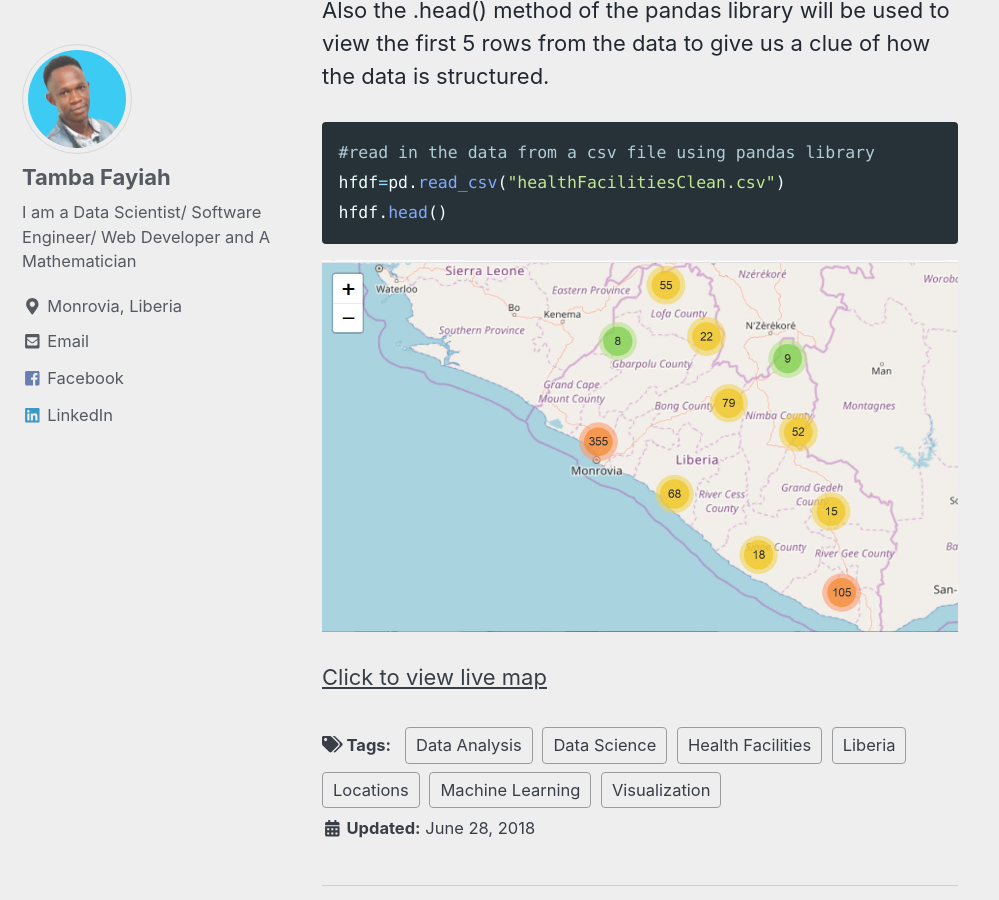
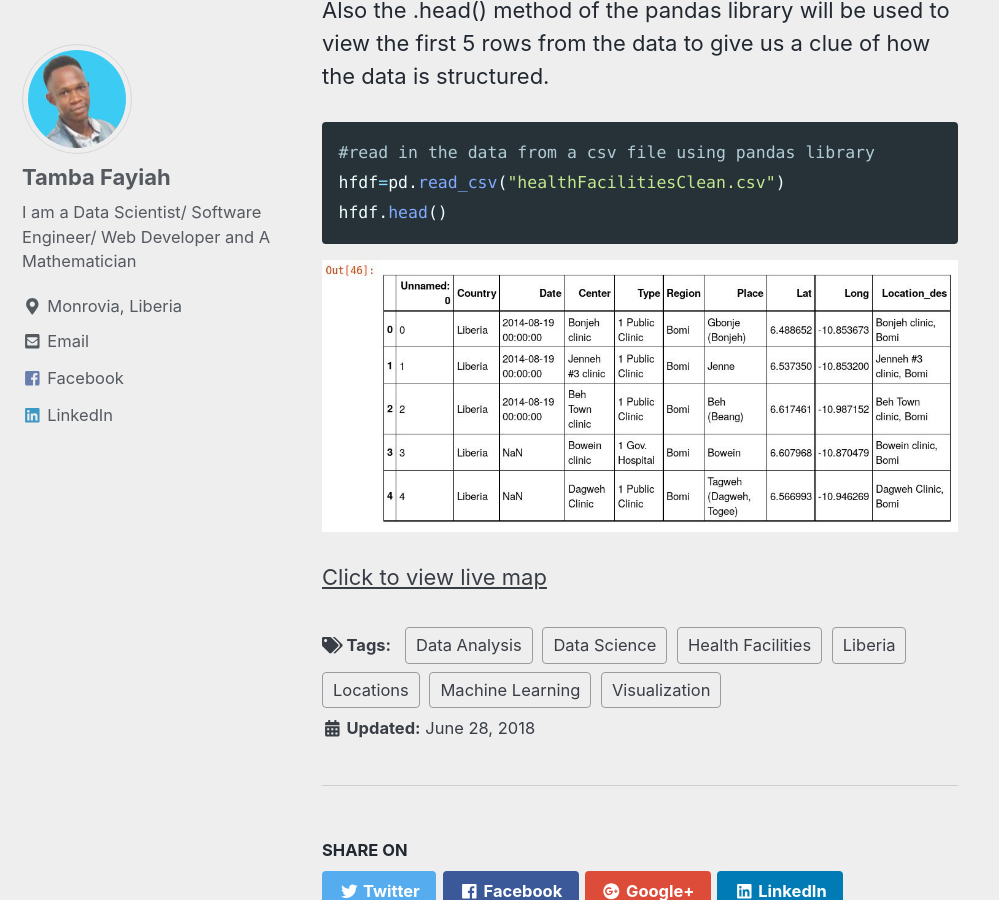
Before and after one commit to tfayiah/tfayiah.github.io, a Jekyll site: the page built from _posts/2018-06-28-healthfacilities.md, in a window 1280 px wide and 900 px high, scrolled down 1677 px. Shown: the whole window, without its empty margins (0-999 px from the left). Built offline with Jekyll 4.4.1, drawn with Linux system fonts in a browser that asks for light colours; nearby versions of some CDN libraries.

Commit message:
Add existing File

````diff
--- a/_posts/2018-06-28-healthfacilities.md
+++ b/_posts/2018-06-28-healthfacilities.md
@@ -36,7 +36,7 @@ hfdf=pd.read_csv("healthFacilitiesClean.csv")
 hfdf.head()
 ```
 
-<img src='../images/clustermap.jpg' alt="image">
+<img src='../images/datahead.jpg' alt="image">
 
 <div>
 <a href="../clustermap.html" target="_blank" >Click to view live map</a>
````
